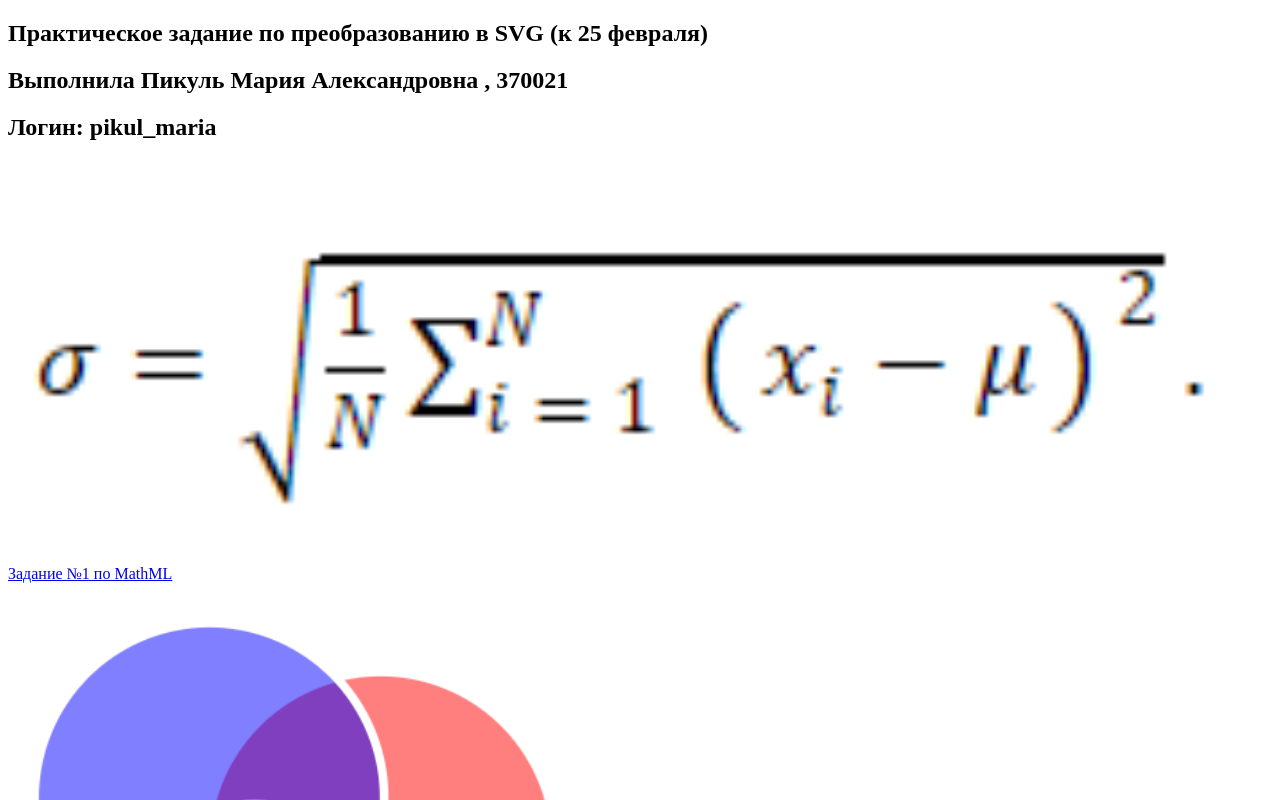
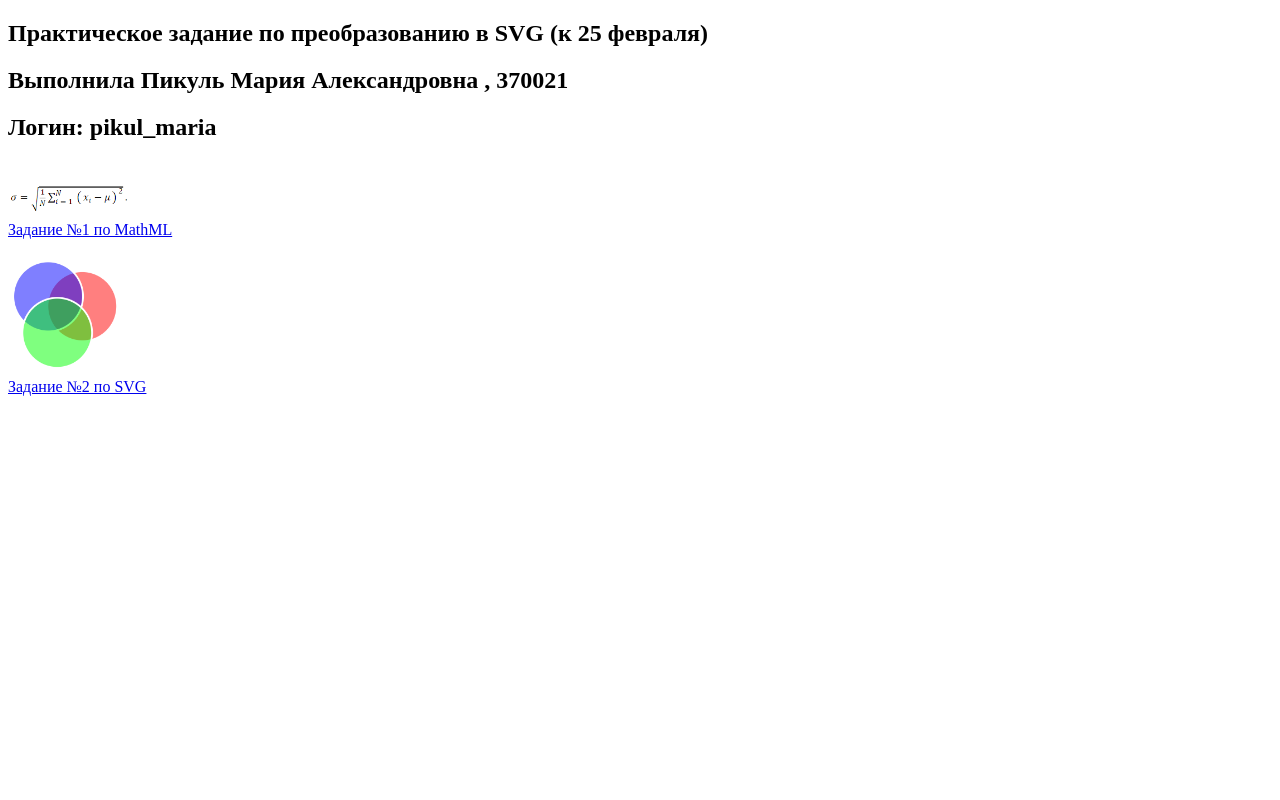
Before and after one commit to PikulMaria/Convert-to-SVG-Task, a plain HTML site: page index.html in a window 1280 px wide. Shown: the top 800 px of the page. Drawn offline with Linux system fonts and the light colour scheme.

Commit message:
Update index.html

```diff
--- a/index.html
+++ b/index.html
@@ -14,12 +14,12 @@
     <h2>Логин: pikul_maria</h2>
 
     <br>
-    <img src="./math.png" alt="math" width="100%">
+    <img src="./math.png" alt="math" width="10%">
     <br>
     <a href="./mathml.html">Задание №1 по MathML</a>
     <br>
     <br>
-    <img src="./cir.png" alt="circle" width="50%">
+    <img src="./cir.png" alt="circle" width="10%">
     <br>
     <a href="./svg.html">Задание №2 по SVG</a>
 
```
